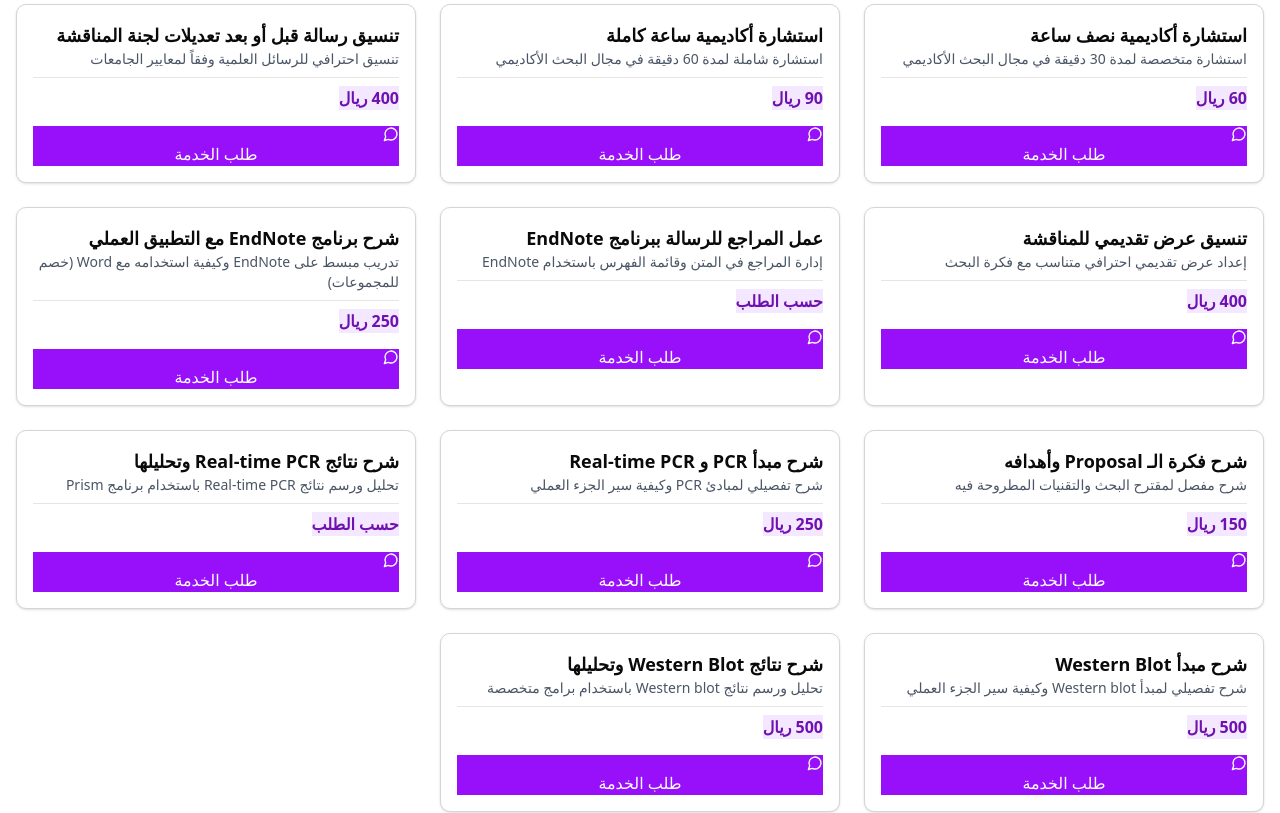
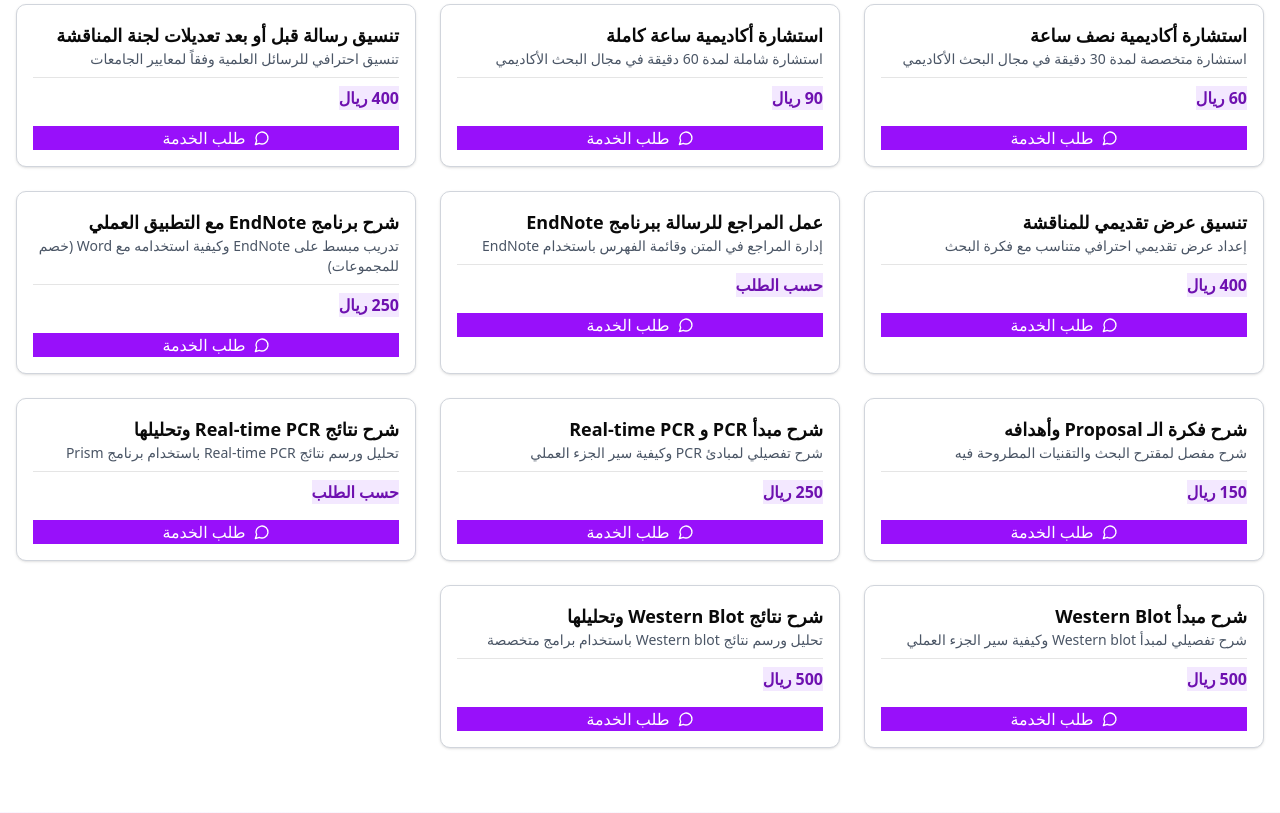
Before and after one commit to abdurrahman8990/Aishaq, a React (Vite) app: page / in a window 1280 px wide. Shown: the part 900-1713 px from the top of the page. Built offline with nearby package versions, Linux system fonts and the light colour scheme.

Commit message:
Align service request chat icon

```diff
--- a/src/App.jsx
+++ b/src/App.jsx
@@ -151,10 +151,10 @@
                     </Badge>
                   </div>
                   <Button
-                    className="w-full bg-purple-600 hover:bg-purple-700 text-white"
+                    className="w-full flex items-center justify-center gap-2 bg-purple-600 hover:bg-purple-700 text-white"
                     onClick={() => window.open(generateWhatsAppLink(service.title), '_blank')}
                   >
-                    <MessageCircle className="w-4 h-4 ml-2" />
+                    <MessageCircle className="w-4 h-4 shrink-0" />
                     طلب الخدمة
                   </Button>
                 </CardContent>
```
